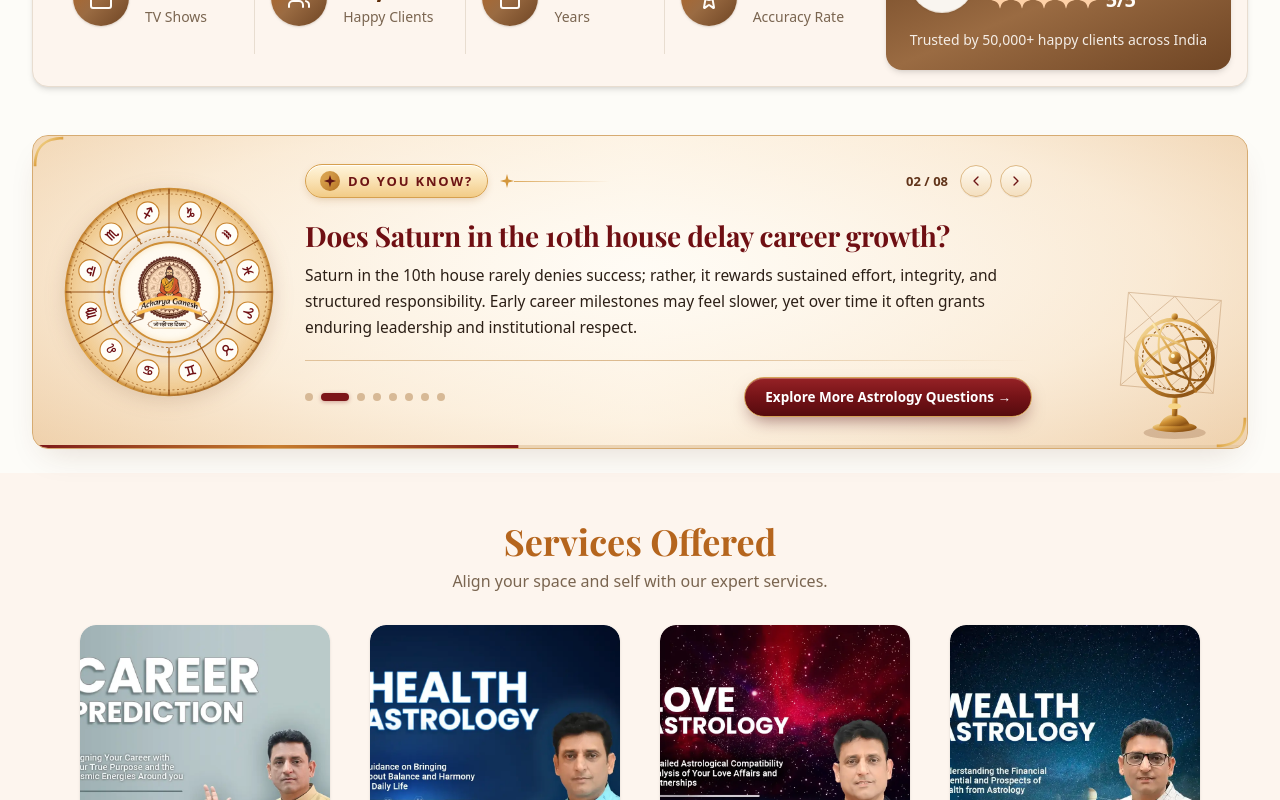
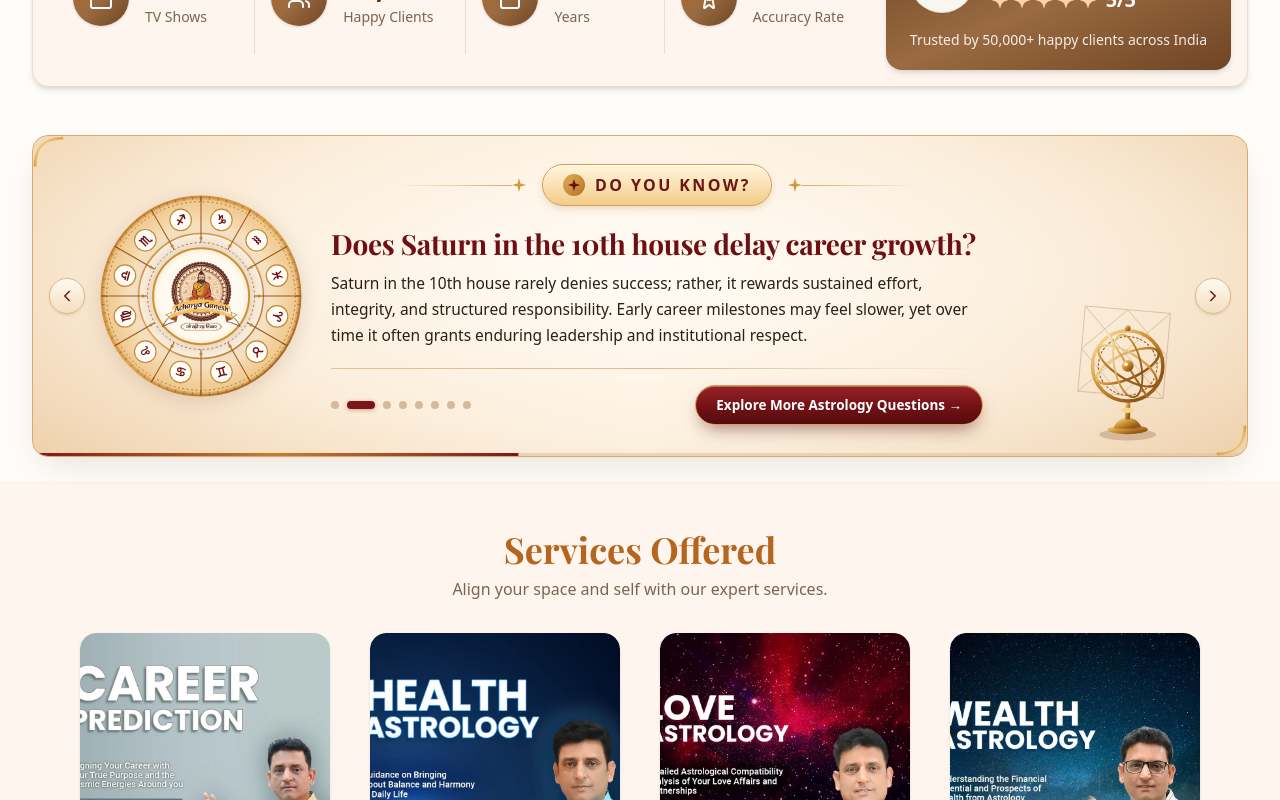
Before and after one commit to astroacharyaganesh/career-page, a React (Vite) app: page / in a window 1280 px wide. Shown: the part 880-1680 px from the top of the page. Built offline with nearby package versions, Linux system fonts and the light colour scheme; a web font is replaced by a local one.

Commit message:
feat(home): add navigation arrows to Q&A section
Introduce manual navigation buttons to the Astrology Q&A carousel for improved desktop user experience and accessibility.

```diff
--- a/src/components/home/AstrologyQnaSection.tsx
+++ b/src/components/home/AstrologyQnaSection.tsx
@@ -234,15 +234,34 @@ export const AstrologyQnaSection: React.FC<AstrologyQnaSectionProps> = ({ onOpen
             <path d="M63 20 C63 46 50 63 20 63 L20 59 C47 59 59 47 59 20 Z" fill="url(#goldCornerBR)" />
           </svg>
 
+          {/* DESKTOP LEFT & RIGHT SIDE NAVIGATION ARROWS */}
+          <button
+            type="button"
+            onClick={handlePrev}
+            aria-label="Previous astrology question"
+            className="hidden md:inline-flex absolute left-2.5 lg:left-4 top-1/2 -translate-y-1/2 z-30 h-8 w-8 lg:h-9 lg:w-9 items-center justify-center rounded-full border border-[#ddb986] bg-gradient-to-b from-[#fffaf0] to-[#f4dfbf] text-[#6d1414] shadow-sm hover:from-[#fff4dc] hover:to-[#eccb99] transition-all cursor-pointer focus-visible:outline-2 focus-visible:outline-offset-2 focus-visible:outline-[#6d1414]"
+          >
+            <ChevronLeft className="w-4 h-4 lg:w-4.5 lg:h-4.5" />
+          </button>
+
+          <button
+            type="button"
+            onClick={handleNext}
+            aria-label="Next astrology question"
+            className="hidden md:inline-flex absolute right-2.5 lg:right-4 top-1/2 -translate-y-1/2 z-30 h-8 w-8 lg:h-9 lg:w-9 items-center justify-center rounded-full border border-[#ddb986] bg-gradient-to-b from-[#fffaf0] to-[#f4dfbf] text-[#6d1414] shadow-sm hover:from-[#fff4dc] hover:to-[#eccb99] transition-all cursor-pointer focus-visible:outline-2 focus-visible:outline-offset-2 focus-visible:outline-[#6d1414]"
+          >
+            <ChevronRight className="w-4 h-4 lg:w-4.5 lg:h-4.5" />
+          </button>
+
           {/* DESKTOP LEFT ROLLING CHAKRA WITH CENTER ACHARYA GANESH LOGO & HIGHLIGHTED ZODIAC SIGNS */}
-          <div className="pointer-events-none hidden md:flex items-center justify-center absolute left-4 lg:left-7 top-1/2 -translate-y-1/2 z-10">
-            <VedicChakraEmblem className="h-48 w-48 lg:h-54 lg:w-54" />
+          <div className="pointer-events-none hidden md:flex items-center justify-center absolute left-12 lg:left-16 top-1/2 -translate-y-1/2 z-10">
+            <VedicChakraEmblem className="h-40 w-40 lg:h-52 lg:w-52" />
           </div>
 
           {/* DESKTOP RIGHT SIDE VEDIC KUNDLI CHART ETCHING & BRASS ARMILLARY SPHERE */}
           <div
             aria-hidden="true"
-            className="pointer-events-none hidden md:block absolute right-1 lg:right-3 bottom-0 z-10 h-40 w-44 lg:h-44 lg:w-48 select-none"
+            className="pointer-events-none hidden md:block absolute right-12 lg:right-16 bottom-0 z-10 h-36 w-36 lg:h-44 lg:w-44 select-none"
           >
             <svg viewBox="0 0 210 185" fill="none" xmlns="http://www.w3.org/2000/svg" className="h-full w-full">
               <defs>
@@ -283,7 +302,7 @@ export const AstrologyQnaSection: React.FC<AstrologyQnaSectionProps> = ({ onOpen
           </div>
 
           {/* MAIN CONTENT COLUMN */}
-          <div className="relative z-10 w-full px-4 py-5 sm:px-7 sm:py-7 md:pl-[232px] md:pr-[185px] lg:pl-[272px] lg:pr-[215px]">
+          <div className="relative z-10 w-full px-4 py-5 sm:px-7 sm:py-7 md:pl-[224px] md:pr-[204px] lg:pl-[298px] lg:pr-[264px]">
             {/* MOBILE HEADER ROW: Circular Rolling Chakra + Enlarged DO YOU KNOW? Pill (No number display) */}
             <div className="flex md:hidden items-center gap-3.5 pb-3.5 border-b border-[#d9b88c]/65">
               <VedicChakraEmblem className="h-22 w-22 sm:h-24 sm:w-24" compact />
@@ -302,48 +321,31 @@ export const AstrologyQnaSection: React.FC<AstrologyQnaSectionProps> = ({ onOpen
               </div>
             </div>
 
-            {/* DESKTOP TOP BAR: DO YOU KNOW? Pill + Star Line + Counter & Prev/Next Buttons */}
-            <div className="hidden md:flex items-center justify-between gap-3">
-              <div className="flex items-center gap-3 min-w-0">
-                <div className="inline-flex items-center gap-2 rounded-full border border-[#d6a04f] bg-gradient-to-b from-[#fff5dc] via-[#fae2b4] to-[#f2cb86] px-3.5 py-1.5 shadow-[0_3px_10px_-3px_rgba(148,86,17,0.32),inset_0_1px_0_rgba(255,255,255,0.85)]">
-                  <span className="inline-flex h-5 w-5 items-center justify-center rounded-full bg-gradient-to-br from-[#e7b25a] to-[#b57322] text-[#5e1414] shadow-inner">
+            {/* DESKTOP TOP BAR: Centered Slightly Larger DO YOU KNOW? Pill Flanked by Delicate Gold Hairlines (No number display) */}
+            <div className="hidden md:flex items-center justify-center gap-4">
+              <div aria-hidden="true" className="flex items-center flex-1 max-w-[130px] justify-end">
+                <span className="h-px flex-1 bg-gradient-to-l from-[#d4973c]/80 to-transparent" />
+                <svg viewBox="0 0 20 20" className="h-3.5 w-3.5 text-[#d4973c] shrink-0" fill="currentColor">
+                  <path d="M10 0L12.1 7.9L20 10L12.1 12.1L10 20L7.9 12.1L0 10L7.9 7.9L10 0Z" />
+                </svg>
+              </div>
+
+              <div className="inline-flex items-center gap-2.5 rounded-full border border-[#d6a04f] bg-gradient-to-b from-[#fff5dc] via-[#fae2b4] to-[#f2cb86] px-5 py-2 shadow-[0_3px_10px_-3px_rgba(148,86,17,0.32),inset_0_1px_0_rgba(255,255,255,0.85)]">
+                <span className="inline-flex h-5.5 w-5.5 items-center justify-center rounded-full bg-gradient-to-br from-[#e7b25a] to-[#b57322] text-[#5e1414] shadow-inner shrink-0">
                   <svg viewBox="0 0 24 24" className="h-3.5 w-3.5" fill="currentColor" aria-hidden="true">
                     <path d="M12 1.5L14.4 9.6L22.5 12L14.4 14.4L12 22.5L9.6 14.4L1.5 12L9.6 9.6L12 1.5Z" />
                   </svg>
                 </span>
-                  <span className="text-[13px] font-extrabold uppercase tracking-[0.14em] text-[#6d1414] whitespace-nowrap">
+                <span className="text-[15px] lg:text-base font-extrabold uppercase tracking-[0.15em] text-[#6d1414] whitespace-nowrap">
                   DO YOU KNOW?
                 </span>
               </div>
 
-                <div aria-hidden="true" className="flex items-center">
+              <div aria-hidden="true" className="flex items-center flex-1 max-w-[130px]">
                 <svg viewBox="0 0 20 20" className="h-3.5 w-3.5 text-[#d4973c] shrink-0" fill="currentColor">
                   <path d="M10 0L12.1 7.9L20 10L12.1 12.1L10 20L7.9 12.1L0 10L7.9 7.9L10 0Z" />
                 </svg>
-                  <span className="h-px w-16 lg:w-24 bg-gradient-to-r from-[#d4973c]/80 to-transparent" />
-                </div>
-              </div>
-
-              <div className="flex items-center gap-2 shrink-0">
-                <span className="mr-1 text-[13px] font-semibold tabular-nums text-[#61341a]">
-                  {String(activeIndex + 1).padStart(2, '0')} / {String(totalItems).padStart(2, '0')}
-                </span>
-                <button
-                  type="button"
-                  onClick={handlePrev}
-                  aria-label="Previous astrology question"
-                  className="inline-flex h-8 w-8 items-center justify-center rounded-full border border-[#ddb986] bg-gradient-to-b from-[#fffaf0] to-[#f4dfbf] text-[#6d1414] shadow-2xs hover:from-[#fff4dc] hover:to-[#eccb99] transition-all cursor-pointer focus-visible:outline-2 focus-visible:outline-offset-2 focus-visible:outline-[#6d1414]"
-                >
-                  <ChevronLeft className="w-4 h-4" />
-                </button>
-                <button
-                  type="button"
-                  onClick={handleNext}
-                  aria-label="Next astrology question"
-                  className="inline-flex h-8 w-8 items-center justify-center rounded-full border border-[#ddb986] bg-gradient-to-b from-[#fffaf0] to-[#f4dfbf] text-[#6d1414] shadow-2xs hover:from-[#fff4dc] hover:to-[#eccb99] transition-all cursor-pointer focus-visible:outline-2 focus-visible:outline-offset-2 focus-visible:outline-[#6d1414]"
-                >
-                  <ChevronRight className="w-4 h-4" />
-                </button>
+                <span className="h-px flex-1 bg-gradient-to-r from-[#d4973c]/80 to-transparent" />
               </div>
             </div>
 
```
Lines whose indentation alone changed are shown as unchanged.
